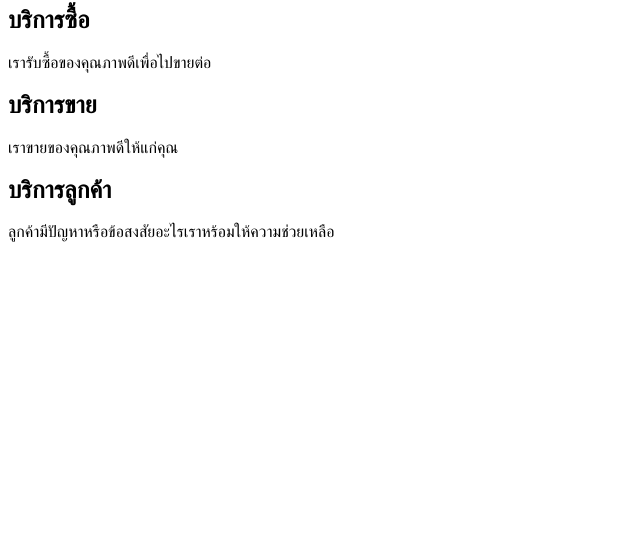
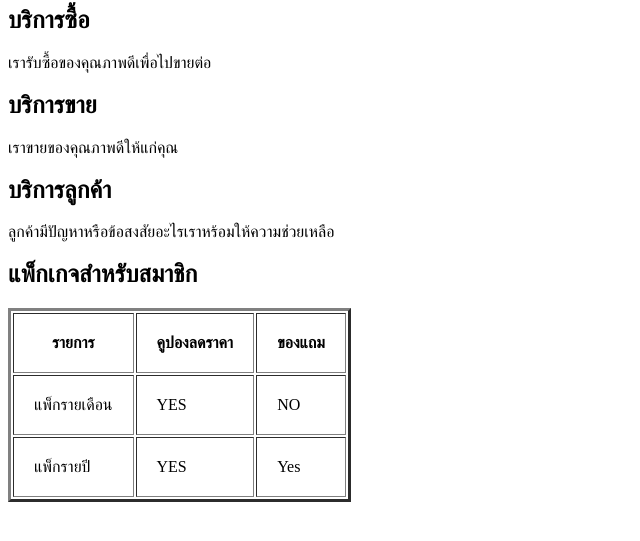
Before and after one commit to 67160024/my-business-web, a plain HTML site: page services.html in a window 1280 px wide. Shown: the part 73-614 px from the top of the page, without its empty margins (0-640 px from the left). Drawn offline with Linux system fonts and the light colour scheme.

Commit message:
3.3 Table

```diff
--- a/services.html
+++ b/services.html
@@ -25,5 +25,30 @@
     <p>ลูกค้ามีปัญหาหรือข้อสงสัยอะไรเราหร้อมให้ความช่วยเหลือ</p>
   </section>
 
+
+  <section>
+    <h2>แพ็กเกจสำหรับสมาชิก</h2>
+
+    <table border="3" cellpadding="20">
+        <tr>
+            <th>รายการ</th>
+            <th>คูปองลดราคา</th>
+            <th>ของแถม</th>
+        </tr>
+
+        <tr>
+            <td>แพ็กรายเดือน</td>
+            <td>YES</td>
+            <td>NO</td>
+        </tr>
+
+        <tr>
+            <td>แพ็กรายปี</td>
+            <td>YES</td>
+            <td>Yes</td>
+        </tr>
+    </table>
+  </section>
+
 </body>
 </html>
```
